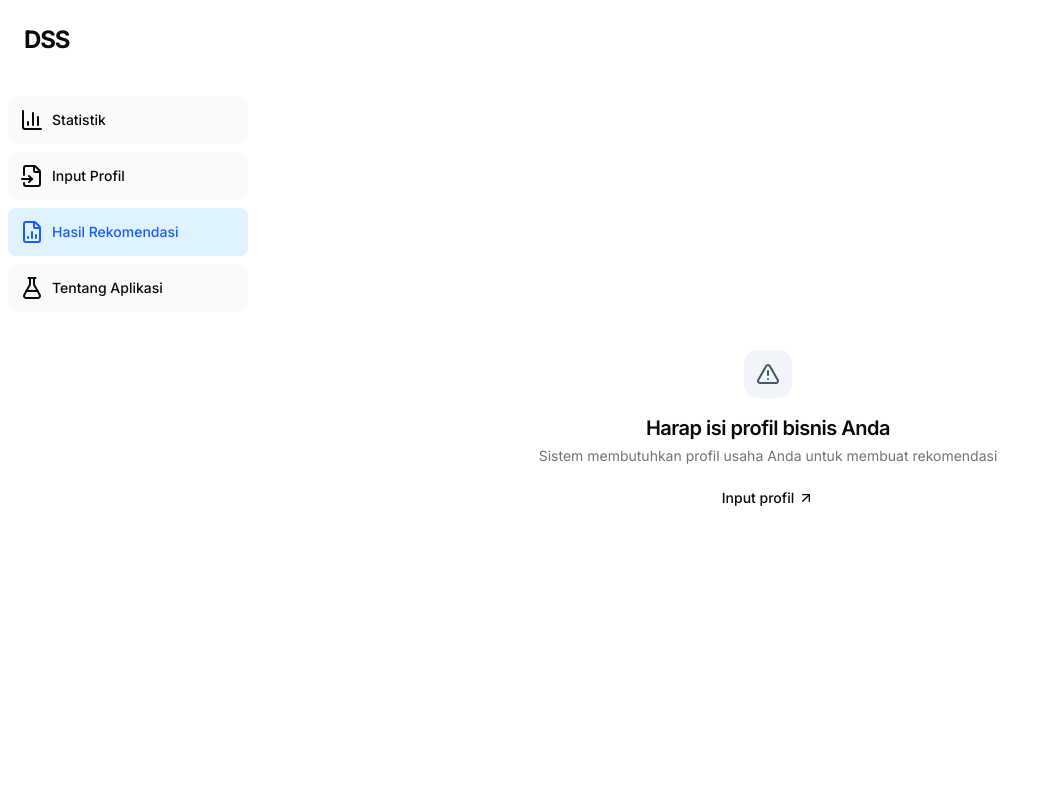
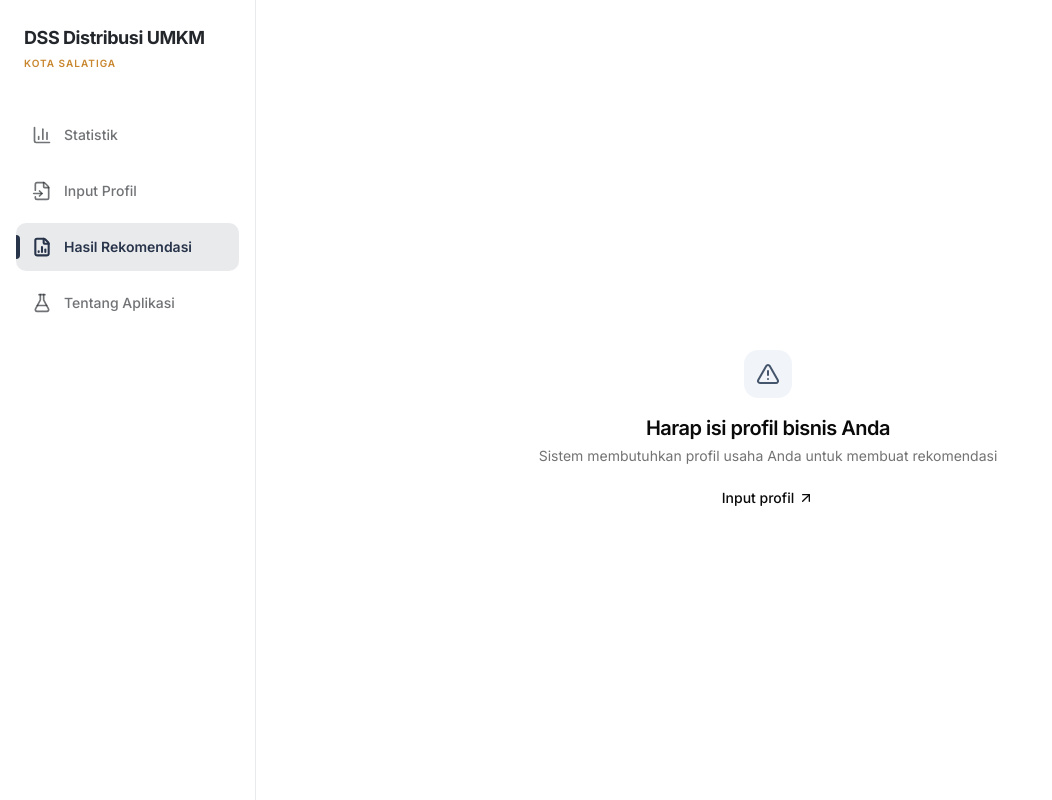
Before and after one commit to aaksant/umkm-dss-salatiga, a Next.js app: page /dashboard/result in a window 1280 px wide. Shown: the whole page, without its empty margins (0-1052 px from the left). Built offline with nearby package versions, Linux system fonts and the light colour scheme.

Commit message:
feat(ui): improve sidebar UI

```diff
--- a/components/dashboard/sidebar-links.tsx
+++ b/components/dashboard/sidebar-links.tsx
@@ -30,21 +30,34 @@ export default function SidebarLinks() {
 
   return (
     <>
-      {links.map((link) => (
+      {links.map((link) => {
+        const isActive = pathname === link.href;
+
+        return (
           <Link
             href={link.href}
             key={link.href}
             className={cn(
-            "flex h-[48px] grow items-center justify-center gap-2 rounded-md bg-gray-50 p-3 text-sm font-medium hover:bg-slate-100 hover:text-slate-600 md:flex-none md:justify-start md:p-2 md:px-3",
+              // Transisi halus dan padding yang lega
+              "relative flex h-[48px] grow items-center justify-center gap-3 rounded-lg p-3 text-sm font-medium transition-all duration-200 md:flex-none md:justify-start md:px-4",
               {
-              "bg-sky-100 text-blue-600": pathname === link.href
+                "bg-transparent text-[#23262B]/65 hover:bg-[#28344A]/[0.06] hover:text-[#23262B]":
+                  !isActive,
+                "bg-[#28344A]/10 font-semibold text-[#28344A]": isActive
               }
             )}
           >
-          <link.icon className="w-6" />
+            {isActive && (
+              <div className="absolute left-0 top-1/2 hidden h-1/2 w-1 -translate-y-1/2 rounded-r-md bg-[#28344A] md:block" />
+            )}
+
+            <link.icon
+              className={cn("w-5", isActive ? "stroke-[2.5px]" : "stroke-2")}
+            />
             <p className="hidden md:block">{link.name}</p>
           </Link>
-      ))}
+        );
+      })}
     </>
   );
 }
--- a/components/dashboard/sidebar.tsx
+++ b/components/dashboard/sidebar.tsx
@@ -3,14 +3,20 @@ import SidebarLinks from "./sidebar-links";
 
 export default function Sidebar() {
   return (
-    <div className="flex h-full flex-col px-3 py-4 md:px-2">
+    <div className="flex h-full flex-col px-3 py-4 md:border-r md:border-[#28344A]/10 md:bg-white/60 md:px-4">
       <Link
         href="/"
-        className="text-2xl font-bold tracking-tighter mb-8 px-4 py-2"
+        className="mb-8 flex flex-col gap-1 px-2 py-2 transition-opacity hover:opacity-80"
       >
-        DSS
+        <p className="font-display text-lg font-bold tracking-tight text-[#23262B]">
+          DSS Distribusi UMKM
+        </p>
+        <p className="text-[10px] font-semibold uppercase tracking-widest text-[#C8862E]">
+          Kota Salatiga
+        </p>
       </Link>
-      <div className="flex flex-row justify-between space-x-2 md:flex-col md:space-x-0 md:space-y-2">
+
+      <div className="flex flex-row justify-between gap-1 md:flex-col md:justify-start md:gap-2">
         <SidebarLinks />
       </div>
     </div>
```
Lines whose indentation alone changed are shown as unchanged.
